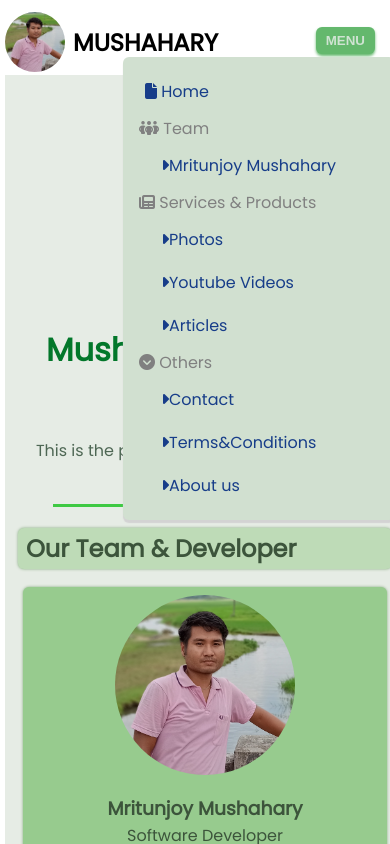
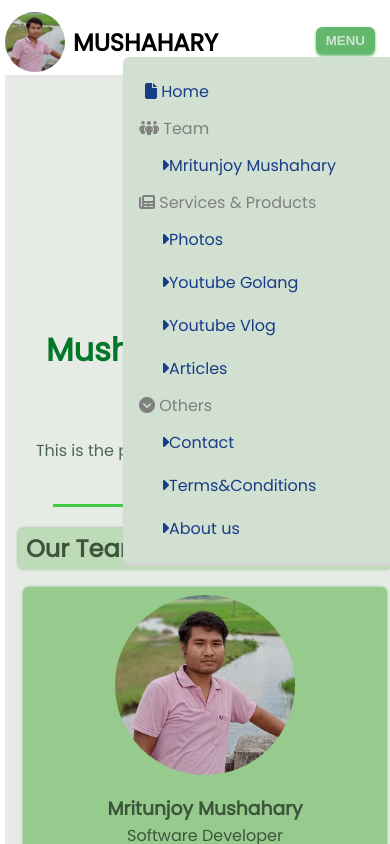
Before and after one commit to mritun1/mushahary.com-v1, a Next.js app: page / in a window 390 px wide. Both pictures are taken after a click on the button "MENU". Shown: the top 844 px of the page. Built offline with nearby package versions, Linux system fonts and the light colour scheme.

Commit message:
added youtube vlog on menu

```diff
--- a/component/common/Header.tsx
+++ b/component/common/Header.tsx
@@ -54,7 +54,13 @@ const Header = () => {
                                         <a href="https://www.youtube.com/channel/UCAtGNXWv745_aJ1d6hUzIDw">
                                             <li>
                                                 <i className="fa-solid fa-caret-right"></i>
-                                                Youtube Videos
+                                                Youtube Golang
+                                            </li>
+                                        </a>
+                                        <a href="https://www.youtube.com/channel/UC4yIAbSHhvVBHKd6z_Zf8-g">
+                                            <li>
+                                                <i className="fa-solid fa-caret-right"></i>
+                                                Youtube Vlog
                                             </li>
                                         </a>
                                         <a href="/articles/v2">
@@ -130,7 +136,13 @@ const Header = () => {
                                     <p>
                                         <Link href="https://www.youtube.com/channel/UCAtGNXWv745_aJ1d6hUzIDw">
                                             <i className="fa-solid fa-caret-right"></i>
-                                            Youtube Videos
+                                            Youtube Golang
+                                        </Link>
+                                    </p>
+                                    <p>
+                                        <Link href="https://www.youtube.com/channel/UC4yIAbSHhvVBHKd6z_Zf8-g">
+                                            <i className="fa-solid fa-caret-right"></i>
+                                            Youtube Vlog
                                         </Link>
                                     </p>
                                     <p>
```
